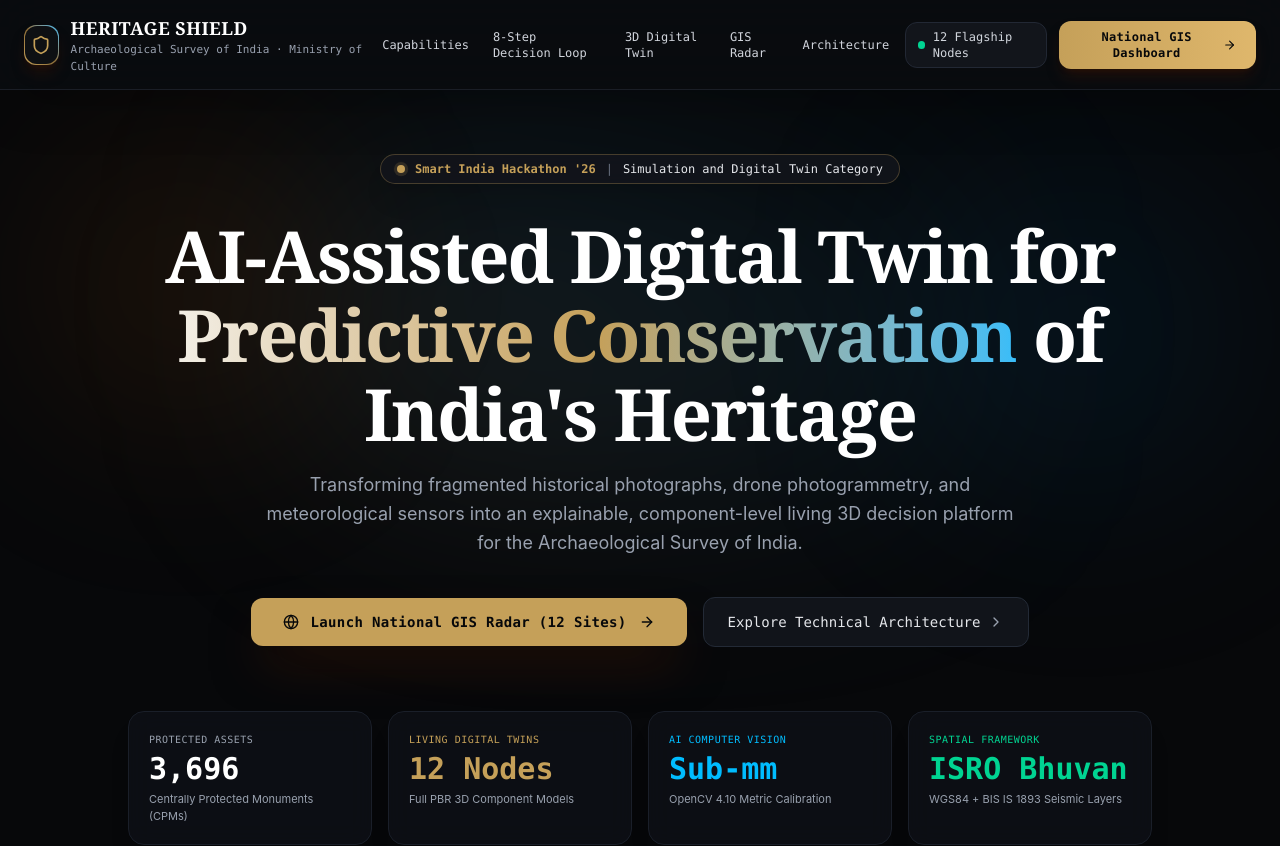
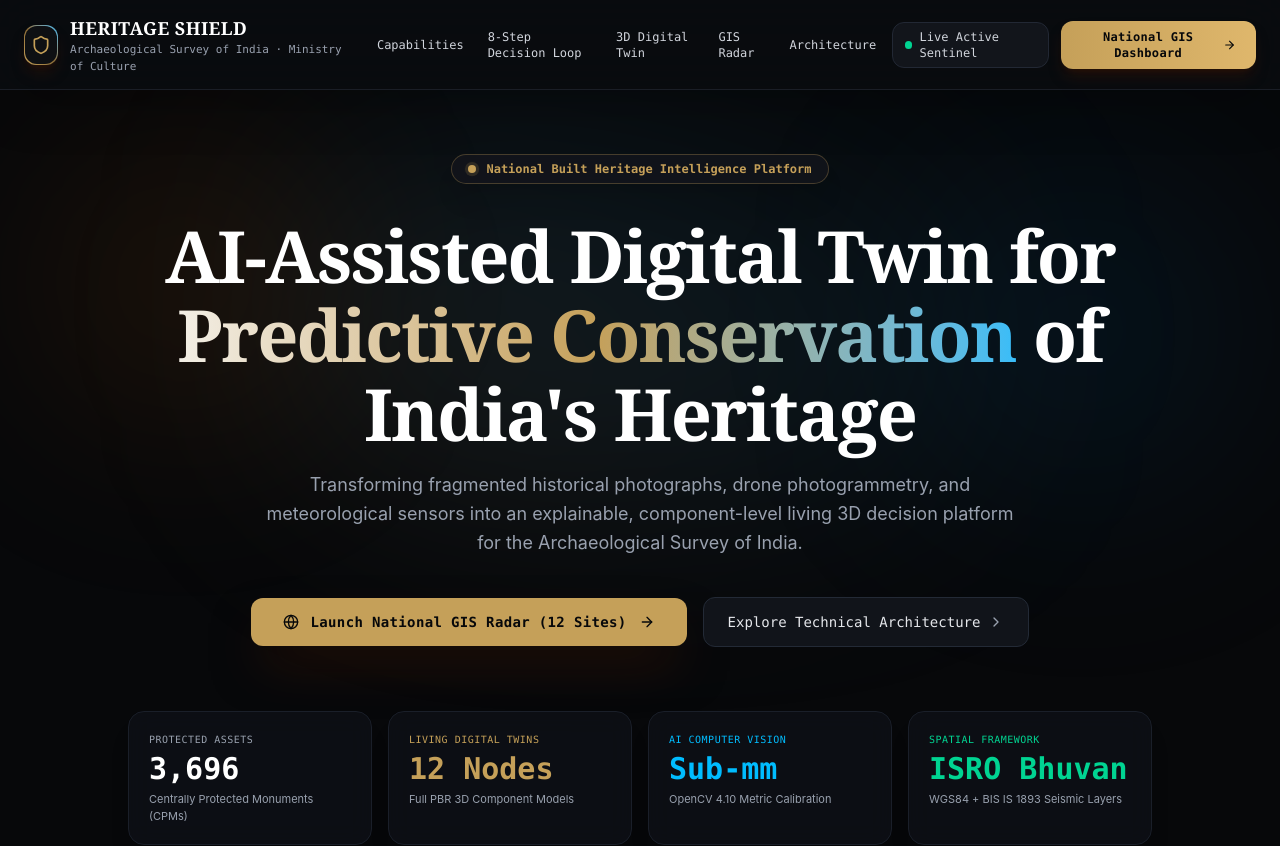
Before and after one commit to nidhishagarwal01/SIH-2026, a React (Vite) app in the folder heritage-shield-ui/: page / in a window 1280 px wide. Shown: the top 846 px of the page. Built offline with nearby package versions, Linux system fonts and the light colour scheme.

Commit message:
style: remove 12 flagship node badges, SIH category pill, and ASI code overlays from images

```diff
--- a/heritage-shield-ui/src/components/HeritageGisMap.jsx
+++ b/heritage-shield-ui/src/components/HeritageGisMap.jsx
@@ -190,13 +190,11 @@ export default function HeritageGisMap({
 
           <div style="position: relative; width: 100%; height: 110px; border-radius: 8px; overflow: hidden; margin-bottom: 10px; border: 1px solid #2B313D; background: #14171C;">
             <img src="${site.imageUrl}" alt="${site.name}" style="width: 100%; height: 100%; object-fit: cover;" onerror="this.style.display='none'"/>
-            <span style="position: absolute; top: 6px; left: 6px; background: rgba(14,16,19,0.85); color: #C5A059; font-family: monospace; font-size: 10px; font-weight: bold; padding: 2px 6px; border-radius: 4px; border: 1px solid rgba(197,160,89,0.3);">
-              ${site.id}
-            </span>
-            <span style="position: absolute; top: 6px; right: 6px; background: rgba(14,16,19,0.85); color: #FFF; font-family: monospace; font-size: 10px; padding: 2px 6px; border-radius: 4px;">
+            <span style="position: absolute; top: 6px; right: 6px; background: rgba(14,16,19,0.85); color: #C5A059; font-family: monospace; font-size: 10px; font-weight: bold; padding: 2px 6px; border-radius: 4px; border: 1px solid rgba(197,160,89,0.3);">
               ${site.state}
             </span>
           </div>
+
 
           <h4 style="font-size: 14px; font-weight: bold; margin: 0 0 4px 0; color: #FFF; font-family: ui-serif, Georgia, serif;">${site.name}</h4>
 
--- a/heritage-shield-ui/src/components/LandingPageView.jsx
+++ b/heritage-shield-ui/src/components/LandingPageView.jsx
@@ -87,7 +87,7 @@ export default function LandingPageView({ onEnterDashboard, onSelectMonument, si
           <div className="flex items-center gap-3">
             <div className="hidden sm:flex items-center gap-2 bg-[#12151B] border border-[#222834] px-3 py-1.5 rounded-xl text-xs font-mono">
               <span className="w-2 h-2 rounded-full bg-emerald-400 animate-pulse"></span>
-              <span className="text-gray-300">12 Flagship Nodes</span>
+              <span className="text-gray-300">Live Active Sentinel</span>
             </div>
 
             <motion.button
@@ -125,10 +125,9 @@ export default function LandingPageView({ onEnterDashboard, onSelectMonument, si
               <span className="animate-ping absolute inline-flex h-full w-full rounded-full bg-[#C5A059] opacity-75"></span>
               <span className="relative inline-flex rounded-full h-2 w-2 bg-[#C5A059]"></span>
             </span>
-            <span className="text-[#C5A059] font-bold">Smart India Hackathon '26</span>
-            <span className="text-gray-500">|</span>
-            <span>Simulation and Digital Twin Category</span>
+            <span className="text-[#C5A059] font-bold">National Built Heritage Intelligence Platform</span>
           </motion.div>
+
 
           {/* Hero Main Headline */}
           <motion.div
@@ -414,10 +413,7 @@ export default function LandingPageView({ onEnterDashboard, onSelectMonument, si
                       onError={(e) => { e.target.style.display = 'none'; }}
                     />
                     <div className="absolute inset-0 bg-gradient-to-t from-[#0E1117] via-transparent to-black/60" />
-                    <div className="absolute top-3 left-3 right-3 flex justify-between items-center text-[10px] font-mono">
-                      <span className="px-2 py-0.5 rounded bg-black/70 backdrop-blur-md text-[#C5A059] font-bold border border-[#C5A059]/30">
-                        {site.id}
-                      </span>
+                    <div className="absolute top-3 right-3 flex items-center text-[10px] font-mono">
                       <span
                         className="px-2 py-0.5 rounded backdrop-blur-md font-bold uppercase text-[9px]"
                         style={{ backgroundColor: `${site.color}25`, color: site.color, border: `1px solid ${site.color}50` }}
@@ -425,6 +421,7 @@ export default function LandingPageView({ onEnterDashboard, onSelectMonument, si
                         {site.status}
                       </span>
                     </div>
+
                     <div className="absolute bottom-3 left-3 right-3">
                       <span className="text-[10px] font-mono text-gray-300 block mb-0.5">📍 {site.location}, {site.state}</span>
                       <h4 className="text-lg font-serif font-bold text-white group-hover:text-[#C5A059] transition drop-shadow">
--- a/heritage-shield-ui/src/components/MonumentPortalView.jsx
+++ b/heritage-shield-ui/src/components/MonumentPortalView.jsx
@@ -65,7 +65,7 @@ export default function MonumentPortalView({ sites, onSelectMonument, onBackToLa
           <div className="flex items-center gap-3 text-xs font-mono">
             <div className="bg-[#14171C] border border-[#2B313D] px-3.5 py-1.5 rounded-lg flex items-center gap-2 shadow-sm">
               <span className="w-2 h-2 rounded-full bg-emerald-400 animate-pulse"></span>
-              <span className="text-gray-300">National Grid: <strong className="text-emerald-400">12 Flagship Nodes Active</strong></span>
+              <span className="text-gray-300">National Grid: <strong className="text-emerald-400">Live Active Sentinel</strong></span>
             </div>
             <div className="hidden sm:flex bg-[#14171C] border border-[#2B313D] px-3.5 py-1.5 rounded-lg items-center gap-2 text-gray-400">
               <span>Standard: <strong className="text-sky-400">ISRO Bhuvan WGS84</strong></span>
@@ -84,11 +84,12 @@ export default function MonumentPortalView({ sites, onSelectMonument, onBackToLa
             <span className="absolute left-4 top-1/2 -translate-y-1/2 text-gray-400 text-sm">🔍</span>
             <input
               type="text"
-              placeholder="Search 3,696 Centrally Protected Monuments by name, state, stone material, or ASI code (e.g. Taj Mahal, Konark, Makrana, ASI-DL-001)..."
+              placeholder="Search 3,696 Centrally Protected Monuments by name, state, or stone material (e.g. Taj Mahal, Konark, Makrana Marble, Red Sandstone)..."
               value={searchQuery}
               onChange={(e) => setSearchQuery(e.target.value)}
               className="w-full bg-[#090A0C] border border-[#2B313D] focus:border-[#C5A059] rounded-xl pl-11 pr-24 py-3 text-sm text-gray-100 placeholder-gray-500 focus:outline-none transition shadow-inner font-sans"
             />
+
             {searchQuery && (
               <button
                 onClick={() => setSearchQuery('')}
@@ -268,10 +269,7 @@ export default function MonumentPortalView({ sites, onSelectMonument, onBackToLa
                     <div className="absolute inset-0 bg-gradient-to-t from-[#121418] via-transparent to-black/60" />
 
                     {/* Top Badges */}
-                    <div className="absolute top-3 left-3 right-3 flex justify-between items-center text-[10px] font-mono">
-                      <span className="px-2 py-0.5 rounded bg-black/70 backdrop-blur-md text-[#C5A059] border border-[#C5A059]/30 font-bold">
-                        {site.id}
-                      </span>
+                    <div className="absolute top-3 right-3 flex items-center text-[10px] font-mono">
                       <span
                         className="px-2 py-0.5 rounded backdrop-blur-md font-bold uppercase tracking-wider text-[9px] flex items-center gap-1 shadow"
                         style={{
@@ -284,6 +282,7 @@ export default function MonumentPortalView({ sites, onSelectMonument, onBackToLa
                         <span>{site.status}</span>
                       </span>
                     </div>
+
 
                     {/* Bottom overlay text */}
                     <div className="absolute bottom-3 left-3 right-3">
```
